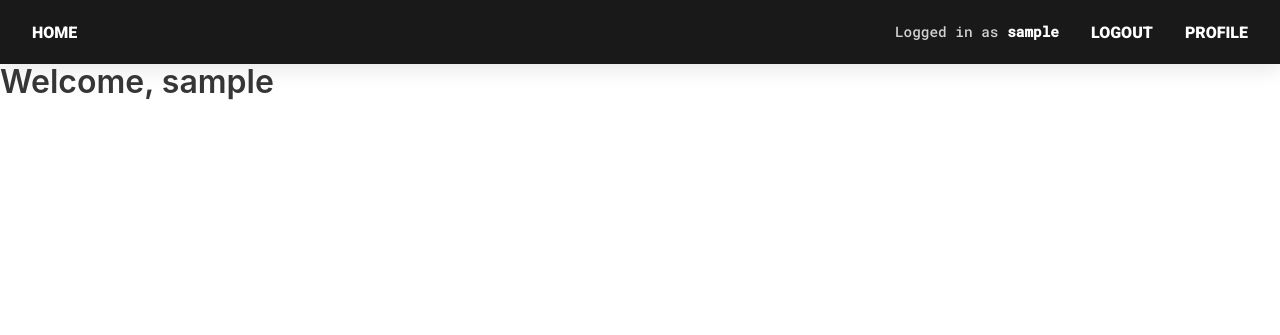
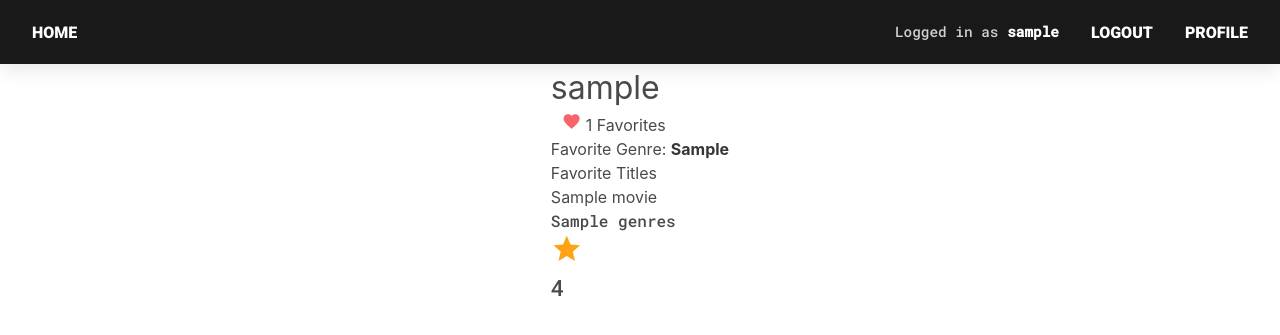
Before and after one commit to PacificPR/moviedb, a Flask app: template moviedb/templates/profile.html in a window 1280 px wide. Shown: the top 335 px of the page. Run offline with Flask 2, Linux system fonts and the light colour scheme; the visitor is signed in with stand-in values (Sample User, id 1); tables that the repository leaves empty hold one stand-in row (values such as "Sample post"); the template is opened without the code that fills it: most values are stand-ins (such as "Sample title", 1, 10 or a date in 2020).

Commit message:
new profile page
the profile page lists the user's favorite titles now

```diff
--- a/moviedb/main.py
+++ b/moviedb/main.py
@@ -15,10 +15,14 @@ main = Blueprint('main', __name__)
 
 
 # local - use local mysql db
-local=False
+local=True
 
 # enable_extra - loads poster and plot overview from tmdb for movie info
 enable_extra=True
+
+# to laod posters on profile page
+posters_on_profile_page=False
+
 tmdb_img_url = r'https://image.tmdb.org/t/p/w342'
 
 
@@ -92,7 +96,52 @@ def search():
 
 @main.route('/profile')
 def profile():
-    return render_template('profile.html')
+    if not session.get('user', None):
+        return render_template('profile.html')
+
+    user_id = db_get_userid(session['user'])
+    fav_query = fav.query.filter_by(user_id=user_id).all()
+    fav_tconsts = [a.tconst for a in fav_query]
+
+    user_data = {}
+    user_data['movies'] = []
+    user_data['favorite_count'] = len(fav_tconsts)
+    user_data['favorite_genre'] = 'TBD'
+    for a in fav_tconsts:
+        movie = {}
+        mov = ia.get_movie(a)
+
+        long_title = mov.get('long imdb title')
+        genres = (", ".join(mov.get('genres', []))).title()
+        rating = mov.get('rating', None)
+        cover =  None
+
+        if posters_on_profile_page:
+            find = tmdb.Find('tt{:07}'.format(int(a)))
+            find.info(external_source='imdb_id')
+            cover_path =  None
+
+            if find.movie_results:
+                cover_path = find.movie_results[0].get('poster_path', None)
+            elif find.tv_results:
+                cover_path = find.tv_results[0].get('poster_path', None)
+
+            if cover_path:
+                cover = tmdb_img_url + cover_path
+
+        movie = {
+                'id': a,
+                'long title': long_title,
+                'rating': rating if rating else '',
+                'genres': genres,
+                'cover': cover if cover else ''
+        }
+
+        user_data['movies'].append(movie)
+
+    return render_template('profile.html',
+            user_data=user_data,
+            posters_on_profile_page=posters_on_profile_page)
 
 @main.route('/info')
 def info():
@@ -123,10 +172,9 @@ def info():
         cover = mov.get('full-size cover url', None)
         plot = mov.get('plot', [''])[0].split('::')[0]
 
-        find = tmdb.Find('tt{:07}'.format(int(movid)))
-        find.info(external_source='imdb_id')
-
-        if (find.movie_results or find.tv_results) and enable_extra:
+        if enable_extra:
+            find = tmdb.Find('tt{:07}'.format(int(movid)))
+            find.info(external_source='imdb_id')
             if (find.movie_results and find.movie_results[0]['poster_path']
             and find.movie_results[0]['overview']):
                 cover = tmdb_img_url + find.movie_results[0]['poster_path']
--- a/moviedb/templates/profile.html
+++ b/moviedb/templates/profile.html
@@ -4,11 +4,48 @@
 
 {% block content %}
 
-<h1 class="title">
 {% if session['user'] %}
-    Welcome, {{ session['user'] }}
+<div class="mycontainer">
+    <div class="profile">
+        <div class="profile-head">
+            <div class="profile-head-left">
+                <h1>{{ session['user'] }}</h1>
+                <p class="profile-fav-count">
+                <i class="material-icons md-fav">favorite</i>
+                {{ user_data['favorite_count'] }} Favorites
+                </p>
+            </div>
+            <div class="profile-head-right">
+                <p class="profile-fav-genre">
+                Favorite Genre:
+                <strong>{{ user_data['favorite_genre'] }}</strong>
+                </p>
+            </div>
+        </div>
+        <div class="divider"></div>
+        <h2>Favorite Titles</h2>
+        {% for movie in user_data['movies'] %}
+        <a href="{{ url_for('main.info', id=movie['id']) }}" class="profile-list-item">
+            {% if posters_on_profile_page %}
+            <img class="profile-list-poster" src="{{ movie['cover'] }}">
+            {% endif %}
+            <div class="profile-list-item-text">
+                <p  class="profile-list-title">{{ movie['long title'] }}</p>
+                <p  class="genres">{{ movie['genres'] }}</p>
+                <div class="profile-list-rating">
+                    <i class="material-icons gold"> star </i>
+                    <p class="rating-no">{{ movie['rating'] }}</p>
+                </div>
+            </div>
+        </a>
+        {% endfor %}
+    </div>
+</div>
 {% else %}
-    You need to <a class="has-text-primary" href="{{ url_for('auth.login') }}">Login</a> in order to view your profile
+<h1> You need to
+    <a class="has-text-primary" href="{{ url_for('auth.login') }}">Login</a>
+    in order to view your profile
+</h1>
 {% endif %}
-</h1>
+
 {% endblock %}
```
